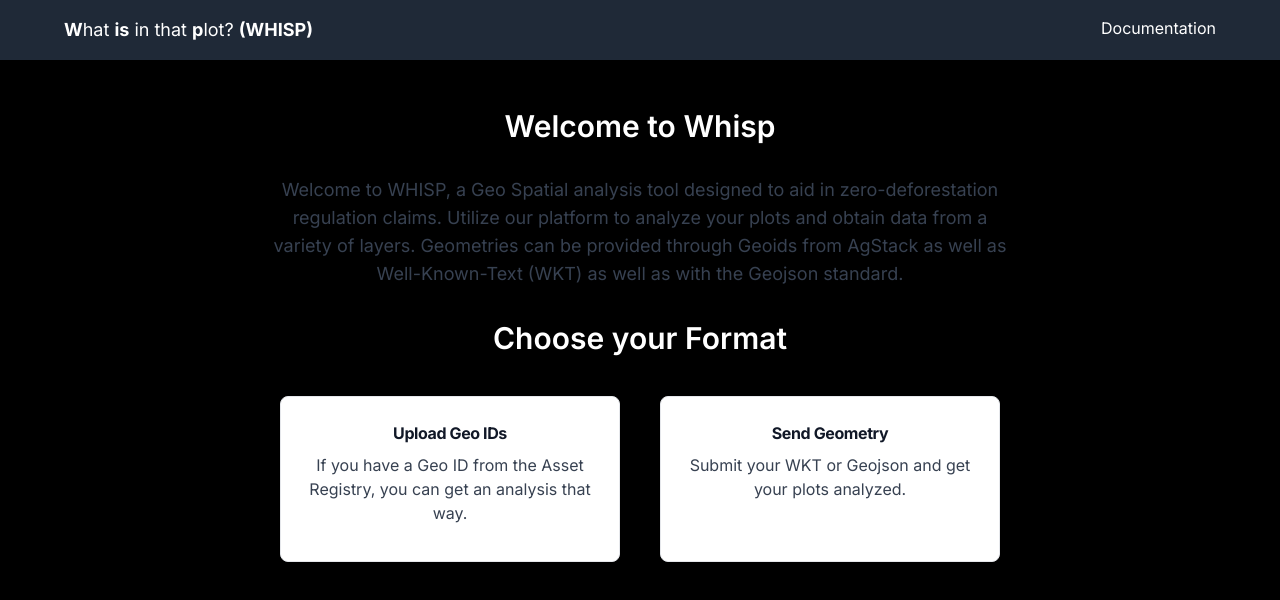
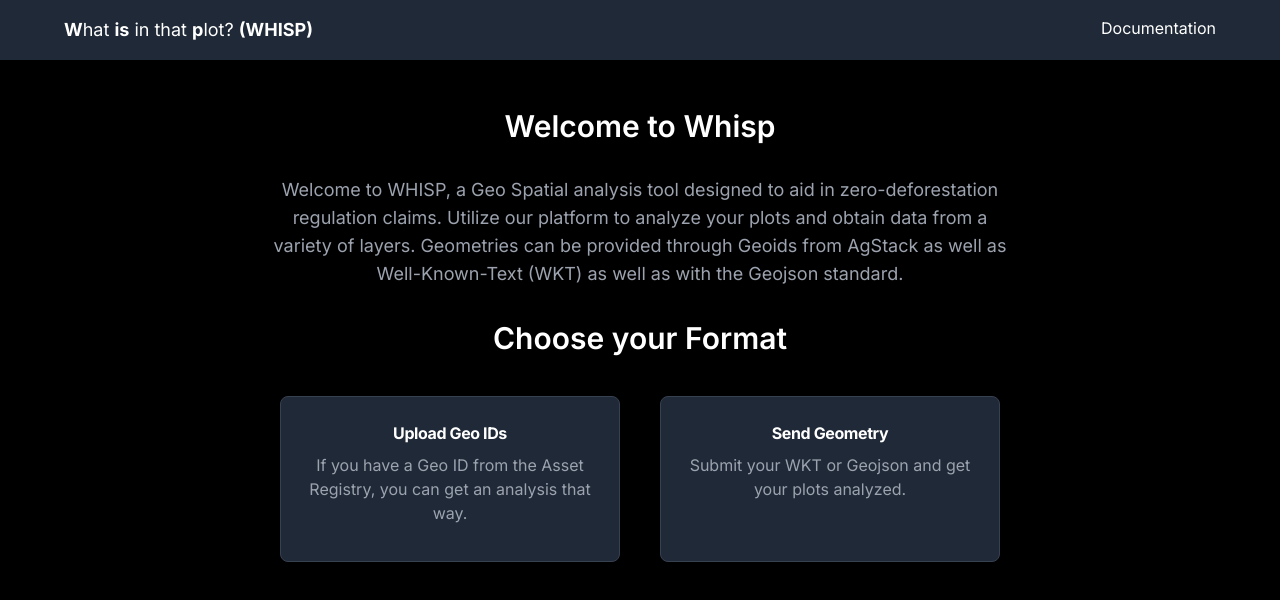
Before and after one commit to forestdatapartnership/whisp-app, a Next.js app: page / in a window 1280 px wide. Shown: the top 600 px of the page. Built offline with nearby package versions, Linux system fonts and the light colour scheme.

Commit message:
fix bg colors

```diff
--- a/src/app/page.tsx
+++ b/src/app/page.tsx
@@ -11,7 +11,7 @@ export default function Home() {
     <main className="text-center mx-auto px-2 max-w-3xl">
       <h1 className="text-3xl font-semibold my-8">Welcome to Whisp</h1>
       <section className="my-8">
-        <p className="text-lg text-gray-700 dark:text-gray-400">
+        <p className="text-lg text-gray-400">
           Welcome to WHISP, a Geo Spatial analysis tool designed to aid in zero-deforestation regulation claims.
           Utilize our platform to analyze your plots and obtain data from a variety of layers. Geometries can be provided
           through Geoids from AgStack as well as Well-Known-Text (WKT) as well as with the Geojson standard.
@@ -19,13 +19,13 @@ export default function Home() {
       </section>
       <h1 className="text-3xl font-semibold my-6">Choose your Format</h1>
       <div className="grid grid-cols-1 sm:grid-cols-2 gap-10 my-10 mx-4">
-        <Link href="/submit-geo-ids" onClick={() => resetStore()} className="block p-6 bg-white border border-gray-200 rounded-lg shadow dark:bg-gray-800 dark:border-gray-700">
-          <h5 className="mb-2 text-1xl font-bold tracking-tight text-gray-900 dark:text-white">Upload Geo IDs</h5>
-          <p className="mb-3 font-normal text-gray-700 dark:text-gray-400">If you have a Geo ID from the Asset Registry, you can get an analysis that way.</p>
+        <Link href="/submit-geo-ids" onClick={() => resetStore()} className="block p-6 border rounded-lg shadow bg-gray-800 border-gray-700">
+          <h5 className="mb-2 text-1xl font-bold tracking-tight text-white">Upload Geo IDs</h5>
+          <p className="mb-3 font-normal text-gray-400">If you have a Geo ID from the Asset Registry, you can get an analysis that way.</p>
         </Link>
-        <Link href="/submit-geometry" onClick={() => resetStore()} className="block p-6 bg-white border border-gray-200 rounded-lg shadow dark:bg-gray-800 dark:border-gray-700">
-          <h5 className="mb-2 text-1xl font-bold tracking-tight text-gray-900 dark:text-white">Send Geometry</h5>
-          <p className="mb-3 font-normal text-gray-700 dark:text-gray-400">Submit your WKT or Geojson and get your plots analyzed.</p>
+        <Link href="/submit-geometry" onClick={() => resetStore()} className="block p-6 border  rounded-lg shadow bg-gray-800 border-gray-700">
+          <h5 className="mb-2 text-1xl font-bold tracking-tight text-white">Send Geometry</h5>
+          <p className="mb-3 font-normal text-gray-400">Submit your WKT or Geojson and get your plots analyzed.</p>
         </Link>
       </div>
     </main>
```
